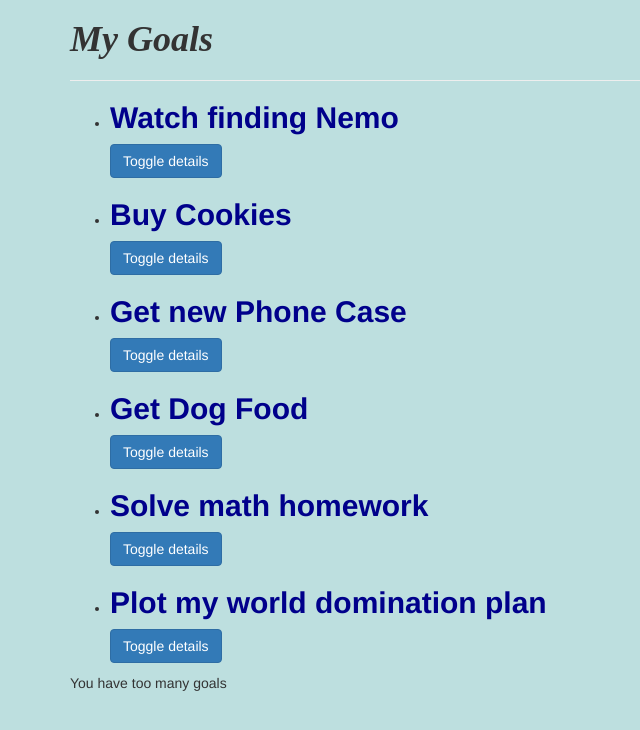
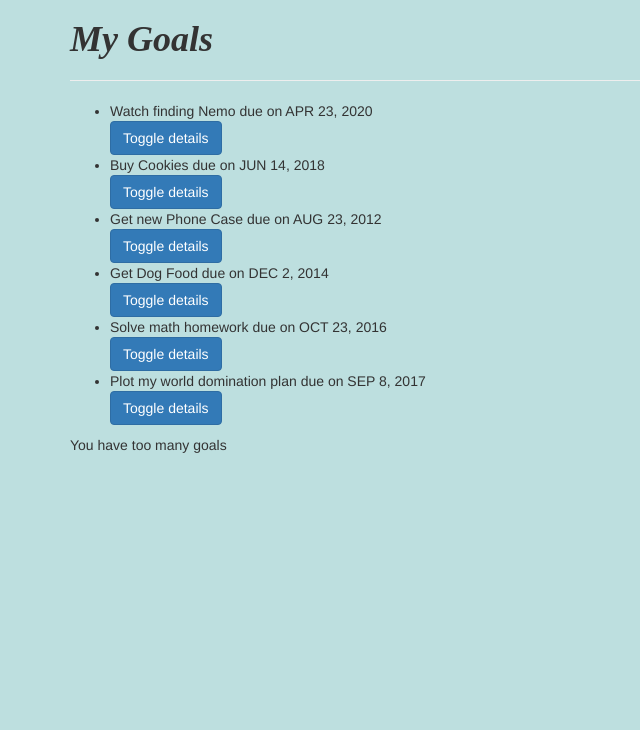
Before and after one commit to jepkess/goal-app, an Angular app: page / in a window 1280 px wide. Shown: the top 730 px of the page, without its empty margins (0-640 px from the left). Built offline with nearby package versions, Linux system fonts and the light colour scheme; a web font is replaced by a local one.

Commit message:
use the in-built date pipe to diplay the date

```diff
--- a/src/app/goal.ts
+++ b/src/app/goal.ts
@@ -2,7 +2,7 @@
 
 export class Goal {
     showdescription: boolean;
-    constructor(public id:number, public name:string, public description:string){
+    constructor(public id:number, public name:string, public description:string , public completeDate:Date){
         this.showdescription = false;
 
     }
--- a/src/app/goal/goal.component.html
+++ b/src/app/goal/goal.component.html
@@ -1,11 +1,12 @@
 <h1 class="header1">My Goals</h1>
 <hr>
 <ul>
-  <li *ngFor="let goal of goals; let i = index;">
-    <h2 class="goalname">{{ goal.name }}</h2>
+  <div *ngFor="let goal of goals; let i = index;">
+    <li appStrikethrough>{{ goal.name }} due on {{goal.completeDate | date |uppercase}}</li>
     <button class="btn btn-primary" (click)="toggleDetails(i)">Toggle details</button>
     <app-goaldetail *ngIf='goal.showdescription' [goal]='goal' (isComplete)='completeGoal($event,i)'></app-goaldetail>
-  </li>
+  </div>
+
 </ul>
 <p *ngIf='goals.length > 5'>You have too many goals</p>
 
--- a/src/app/goal/goal.component.ts
+++ b/src/app/goal/goal.component.ts
@@ -8,12 +8,12 @@
 })
 export class GoalComponent implements OnInit {
   goals: Goal[] = [
-    new Goal(1, 'Watch finding Nemo', 'Find an online version and watch merlin find his son'),
-    new Goal(2,'Buy Cookies','I have to buy cookies for the parrot'),
-    new Goal(3,'Get new Phone Case','Diana has her birthday coming up soon'),
-    new Goal(4,'Get Dog Food','Pupper likes expensive snacks'),
-    new Goal(5,'Solve math homework','Damn Math'),
-    new Goal(6,'Plot my world domination plan','Cause I am an evil overlord'),
+    new Goal(1, 'Watch finding Nemo', 'Find an online version and watch merlin find his son', new Date(2020,3,23)),
+    new Goal(2,'Buy Cookies','I have to buy cookies for the parrot', new Date(2018,5,14)),
+    new Goal(3,'Get new Phone Case','Diana has her birthday coming up soon', new Date(2012,7,23)),
+    new Goal(4,'Get Dog Food','Pupper likes expensive snacks', new Date(2014,11,2)),
+    new Goal(5,'Solve math homework','Damn Math', new Date(2016,9,23)),
+    new Goal(6,'Plot my world domination plan','Cause I am an evil overlord', new Date(2017,8,8)),
   ];
   toggleDetails(index:number){
     this.goals[index].showdescription=!this.goals[index].showdescription;
--- a/src/app/strikethrough.directive.ts
+++ b/src/app/strikethrough.directive.ts
@@ -1,10 +1,25 @@
-import { Directive } from '@angular/core';
+import { Directive, ElementRef, HostListener } from '@angular/core';
 
 @Directive({
   selector: '[appStrikethrough]'
 })
 export class StrikethroughDirective {
 
-  constructor() { }
+
+  constructor(private elem:ElementRef) {
+    // this.elem.nativeElement.style.textDecoration = 'line-through';
+
+   }
+  @HostListener("click") onClicks(){
+    this.textDeco("line-through")
+
+  }
+  @HostListener("dbclick") onDoubleClicks(){
+    this.textDeco("none")
+
+  }
+  private textDeco(action:string){
+    this.elem.nativeElement.style.textDecoration =action;
+  }
 
 }
```
